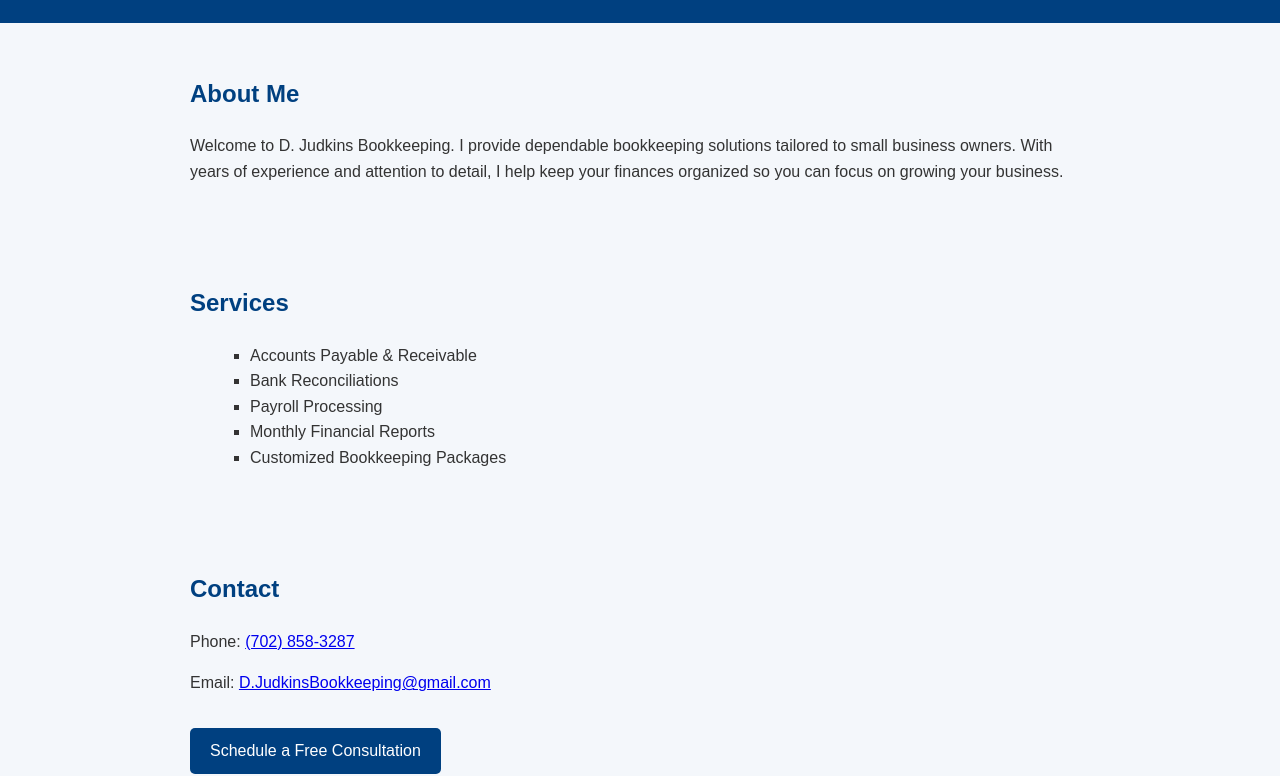
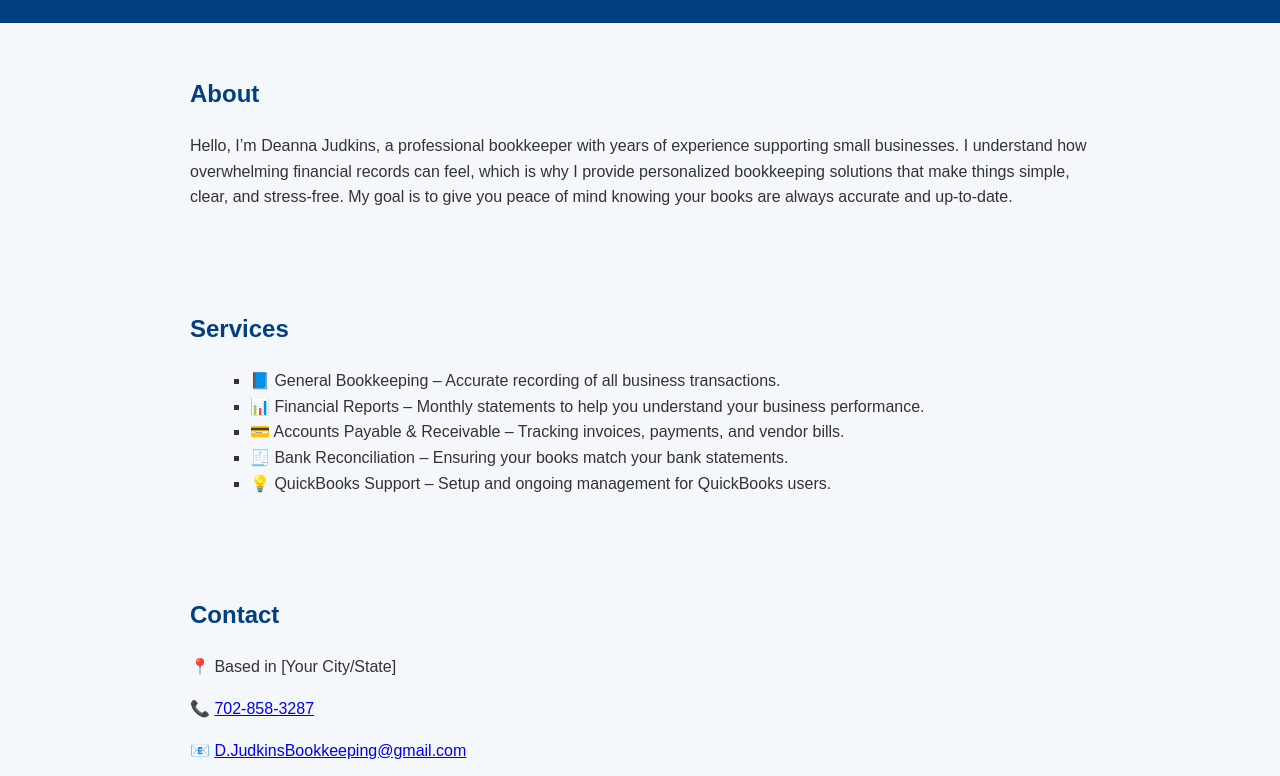
Before and after one commit to DJudkinsBookkeeping/DJudkins---Bookkeeping, a plain HTML site: page index.html in a window 1280 px wide. Shown: the part 179-955 px from the top of the page. Drawn offline with Linux system fonts and the light colour scheme.

Commit message:
Add files via upload

```diff
--- a/index.html
+++ b/index.html
@@ -83,31 +83,31 @@
 
   <!-- ================= ABOUT SECTION ================= -->
   <section id="about">
-    <h2>About Me</h2>
-    <p>
-      Welcome to D. Judkins Bookkeeping. I provide dependable bookkeeping solutions tailored to small business owners.
-      With years of experience and attention to detail, I help keep your finances organized so you can focus on growing your business.
-    </p>
+<h2>About</h2>
+<p>Hello, I’m Deanna Judkins, a professional bookkeeper with years of experience supporting small businesses.
+I understand how overwhelming financial records can feel, which is why I provide personalized bookkeeping solutions that make things simple, clear, and stress-free.
+My goal is to give you peace of mind knowing your books are always accurate and up-to-date.</p>
 </section>
 
   <!-- ================= SERVICES SECTION ================= -->
   <section id="services">
 <h2>Services</h2>
 <ul>
-      <li>Accounts Payable & Receivable</li>
-      <li>Bank Reconciliations</li>
-      <li>Payroll Processing</li>
-      <li>Monthly Financial Reports</li>
-      <li>Customized Bookkeeping Packages</li>
+  <li>📘 General Bookkeeping – Accurate recording of all business transactions.</li>
+  <li>📊 Financial Reports – Monthly statements to help you understand your business performance.</li>
+  <li>💳 Accounts Payable & Receivable – Tracking invoices, payments, and vendor bills.</li>
+  <li>🧾 Bank Reconciliation – Ensuring your books match your bank statements.</li>
+  <li>💡 QuickBooks Support – Setup and ongoing management for QuickBooks users.</li>
 </ul>
 </section>
 
   <!-- ================= CONTACT SECTION ================= -->
   <section id="contact">
 <h2>Contact</h2>
-    <p>Phone: <a href="tel:+17028583287">(702) 858-3287</a></p>
-    <p>Email: <a href="mailto:D.JudkinsBookkeeping@gmail.com">D.JudkinsBookkeeping@gmail.com</a></p>
-    <a href="mailto:D.JudkinsBookkeeping@gmail.com" class="button">Schedule a Free Consultation</a>
+<p>📍 Based in [Your City/State]</p>
+<p>📞 <a href="tel:7028583287">702-858-3287</a></p>
+<p>📧 <a href="mailto:D.JudkinsBookkeeping@gmail.com">D.JudkinsBookkeeping@gmail.com</a></p>
+<p>Let’s connect to discuss how I can help your business stay financially organized and successful.</p>
 </section>
 
   <!-- ================= FOOTER ================= -->
```
Lines whose indentation alone changed are shown as unchanged.
